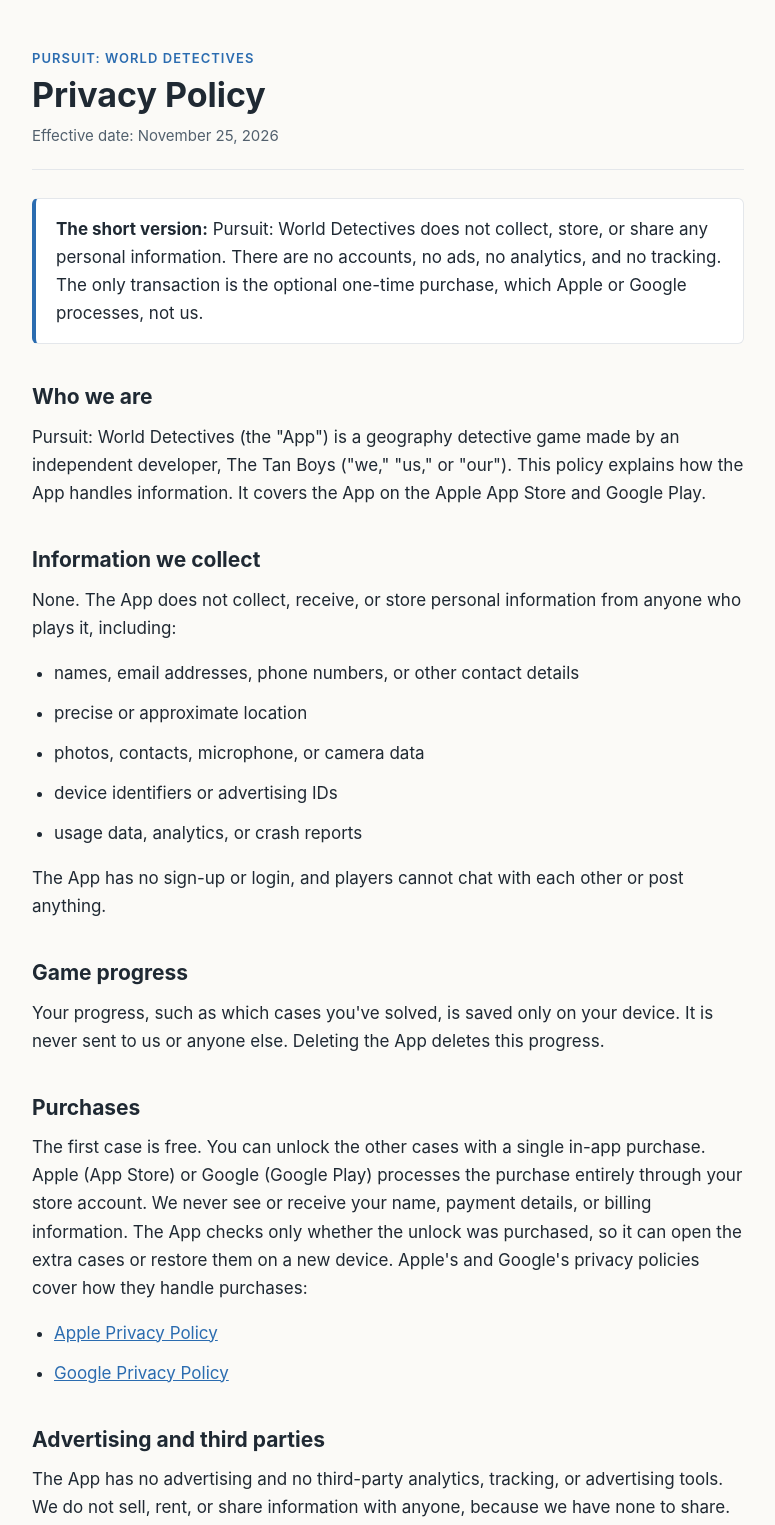
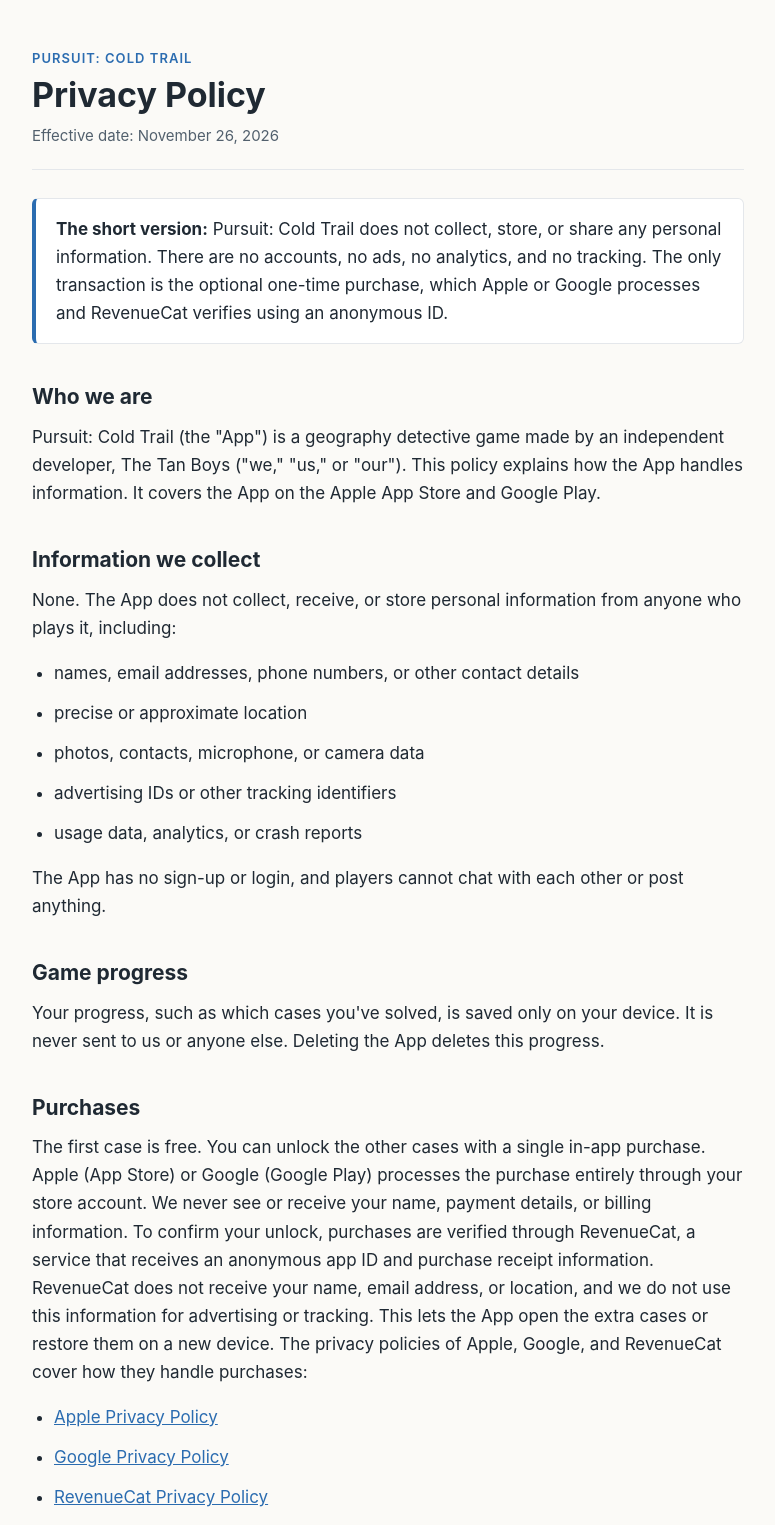
Before and after one commit to KenQTan/thetanboys-site, a plain HTML site: page privacy.html in a window 1280 px wide. Shown: the top 1525 px of the page, without its empty margins (252-1027 px from the left). Drawn offline with Linux system fonts and the light colour scheme.

Commit message:
Add files via upload

```diff
--- a/privacy.html
+++ b/privacy.html
@@ -3,8 +3,8 @@
 <head>
 <meta charset="UTF-8">
 <meta name="viewport" content="width=device-width, initial-scale=1.0">
-<title>Privacy Policy – Pursuit: World Detectives</title>
-<meta name="description" content="Privacy Policy for the Pursuit: World Detectives mobile game.">
+<title>Privacy Policy – Pursuit: Cold Trail</title>
+<meta name="description" content="Privacy Policy for the Pursuit: Cold Trail mobile game.">
 <style>
   :root { --ink:#1f2933; --muted:#52606d; --accent:#2b6cb0; --bg:#fbfaf7; --line:#e4e7eb; }
   * { box-sizing:border-box; }
@@ -28,17 +28,17 @@
 <body>
 <main>
   <header>
-    <p class="app">Pursuit: World Detectives</p>
+    <p class="app">Pursuit: Cold Trail</p>
     <h1>Privacy Policy</h1>
-    <p class="date">Effective date: November 25, 2026</p>
+    <p class="date">Effective date: November 26, 2026</p>
   </header>
 
   <div class="summary">
-    <p><strong>The short version:</strong> Pursuit: World Detectives does not collect, store, or share any personal information. There are no accounts, no ads, no analytics, and no tracking. The only transaction is the optional one-time purchase, which Apple or Google processes, not us.</p>
+    <p><strong>The short version:</strong> Pursuit: Cold Trail does not collect, store, or share any personal information. There are no accounts, no ads, no analytics, and no tracking. The only transaction is the optional one-time purchase, which Apple or Google processes and RevenueCat verifies using an anonymous ID.</p>
   </div>
 
   <h2>Who we are</h2>
-  <p>Pursuit: World Detectives (the "App") is a geography detective game made by an independent developer, The Tan Boys ("we," "us," or "our"). This policy explains how the App handles information. It covers the App on the Apple App Store and Google Play.</p>
+  <p>Pursuit: Cold Trail (the "App") is a geography detective game made by an independent developer, The Tan Boys ("we," "us," or "our"). This policy explains how the App handles information. It covers the App on the Apple App Store and Google Play.</p>
 
   <h2>Information we collect</h2>
   <p>None. The App does not collect, receive, or store personal information from anyone who plays it, including:</p>
@@ -46,7 +46,7 @@
     <li>names, email addresses, phone numbers, or other contact details</li>
     <li>precise or approximate location</li>
     <li>photos, contacts, microphone, or camera data</li>
-    <li>device identifiers or advertising IDs</li>
+    <li>advertising IDs or other tracking identifiers</li>
     <li>usage data, analytics, or crash reports</li>
   </ul>
   <p>The App has no sign-up or login, and players cannot chat with each other or post anything.</p>
@@ -55,14 +55,15 @@
   <p>Your progress, such as which cases you've solved, is saved only on your device. It is never sent to us or anyone else. Deleting the App deletes this progress.</p>
 
   <h2>Purchases</h2>
-  <p>The first case is free. You can unlock the other cases with a single in-app purchase. Apple (App Store) or Google (Google Play) processes the purchase entirely through your store account. We never see or receive your name, payment details, or billing information. The App checks only whether the unlock was purchased, so it can open the extra cases or restore them on a new device. Apple's and Google's privacy policies cover how they handle purchases:</p>
+  <p>The first case is free. You can unlock the other cases with a single in-app purchase. Apple (App Store) or Google (Google Play) processes the purchase entirely through your store account. We never see or receive your name, payment details, or billing information. To confirm your unlock, purchases are verified through RevenueCat, a service that receives an anonymous app ID and purchase receipt information. RevenueCat does not receive your name, email address, or location, and we do not use this information for advertising or tracking. This lets the App open the extra cases or restore them on a new device. The privacy policies of Apple, Google, and RevenueCat cover how they handle purchases:</p>
   <ul>
     <li><a href="https://www.apple.com/legal/privacy/" target="_blank" rel="noopener">Apple Privacy Policy</a></li>
     <li><a href="https://policies.google.com/privacy" target="_blank" rel="noopener">Google Privacy Policy</a></li>
+    <li><a href="https://www.revenuecat.com/privacy" target="_blank" rel="noopener">RevenueCat Privacy Policy</a></li>
   </ul>
 
   <h2>Advertising and third parties</h2>
-  <p>The App has no advertising and no third-party analytics, tracking, or advertising tools. We do not sell, rent, or share information with anyone, because we have none to share.</p>
+  <p>The App has no advertising and no third-party analytics, tracking, or advertising tools. The only third-party service is RevenueCat, used solely to verify the in-app purchase as described above. We do not sell or rent information to anyone.</p>
 
   <h2>Children's privacy</h2>
   <p>The App is designed for kids and families. We do not knowingly collect personal information from children under 13, or from anyone else. This is consistent with the U.S. Children's Online Privacy Protection Act (COPPA) and app store requirements for children's apps. Because the App collects nothing, it has no children's data to review, correct, or delete. Parents with questions can contact us using the details below.</p>
```
